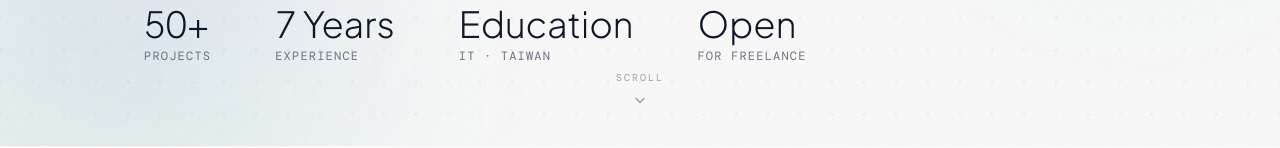
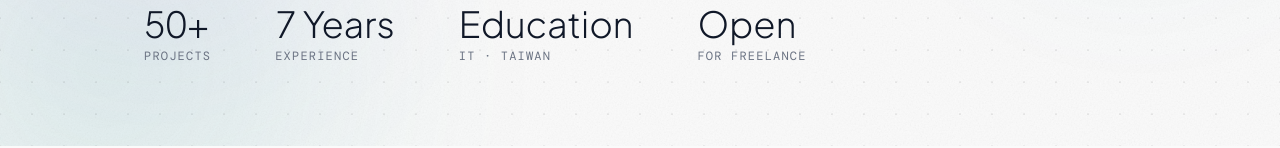
Before and after one commit to Zeraphys57/Bryan-Jacquellino-Porto, a React (Vite) app in the folder my-app/: page / in a window 1280 px wide. Shown: the part 654-802 px from the top of the page. Built offline with nearby package versions, Linux system fonts and the light colour scheme; a web font is replaced by a local one.

Commit message:
style: Remove floating scroll cue from Hero section to fix overlap on smaller screens

```diff
--- a/my-app/src/component/Hero.jsx
+++ b/my-app/src/component/Hero.jsx
@@ -149,19 +149,6 @@ const Hero = () => {
         </div>
       </div>
 
-      {/* Scroll cue */}
-      <button
-        className="absolute bottom-10 left-1/2 -translate-x-1/2 flex flex-col items-center gap-2
-          text-gray-400 dark:text-gray-600 cursor-pointer select-none border-none bg-transparent p-0"
-        style={{ animation: "bounce-y 2.2s ease-in-out infinite" }}
-        onClick={() => document.getElementById("bio")?.scrollIntoView({ behavior: "smooth" })}
-        aria-label={t.hero.scroll}
-      >
-        <span className="text-[10px] font-mono tracking-[0.2em] uppercase">{t.hero.scroll}</span>
-        <svg width="14" height="14" viewBox="0 0 14 14" fill="none">
-          <path d="M3 5l4 4 4-4" stroke="currentColor" strokeWidth="1.5" strokeLinecap="round" strokeLinejoin="round" />
-        </svg>
-      </button>
     </main>
   );
 };
```
